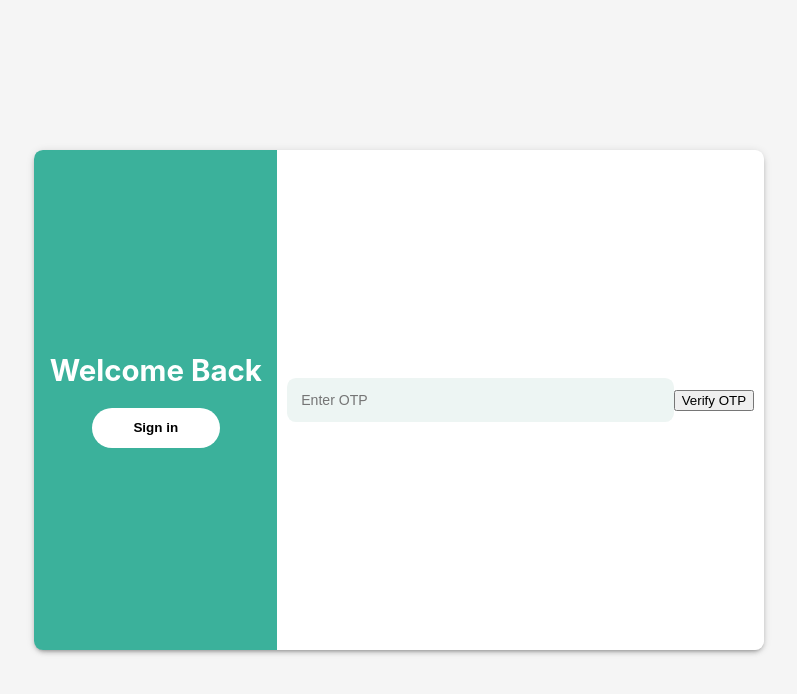
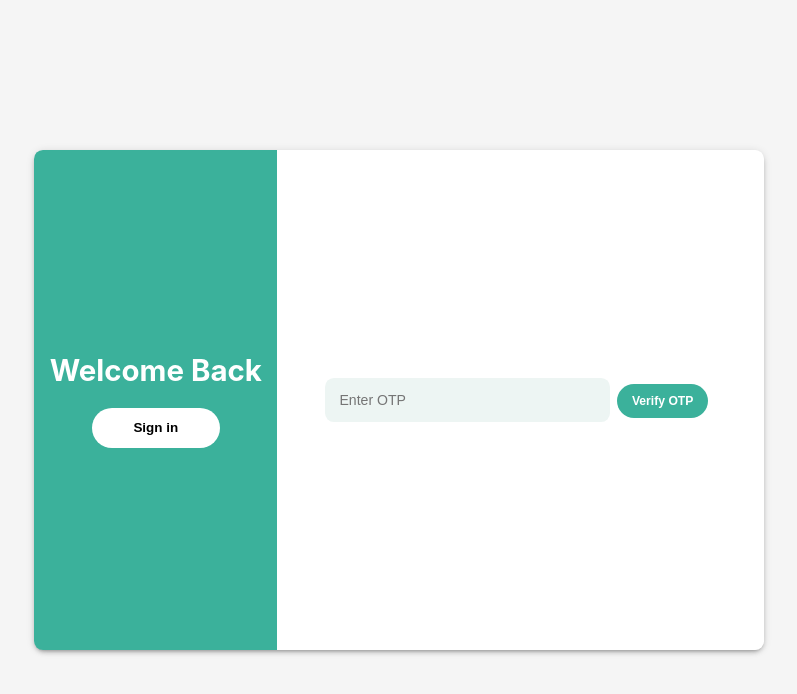
Before and after one commit to ayushkumar0208/Algorithm-Visualizer, a React (Create React App) app in the folder Algorithm_Visualizer_frontend/: page /signup in a window 1280 px wide. Both pictures are taken after typing "Sample", "Sample", "name@example.com", "Sample123" into the empty fields and a click on the button "Sign Up". Shown: the top 694 px of the page, without its empty margins (241-1038 px from the left). Built offline with nearby package versions, Linux system fonts and the light colour scheme; no server answers.

Commit message:
Minor changes in OTP button

```diff
--- a/Algorithm_Visualizer_frontend/src/component/Signup/index.jsx
+++ b/Algorithm_Visualizer_frontend/src/component/Signup/index.jsx
@@ -123,16 +123,16 @@ const Signup = () => {
               </button>
             </form>
           ) : (
-            <div>
+            <div >
               <input
                 type="text"
                 placeholder="Enter OTP"
                 name="otp"
                 value={otp}
                 onChange={handleChangeotp}
-                className={styles.input}
+                className={styles.inputOtp}
               />
-              <button onClick={verifyOtp}>Verify OTP</button>
+              <button onClick={verifyOtp} className ={styles.green_btn_Otp}>Verify OTP</button>
             </div>
           )}
           {error && <div className={styles.error_msg}>{error}</div>}
```
